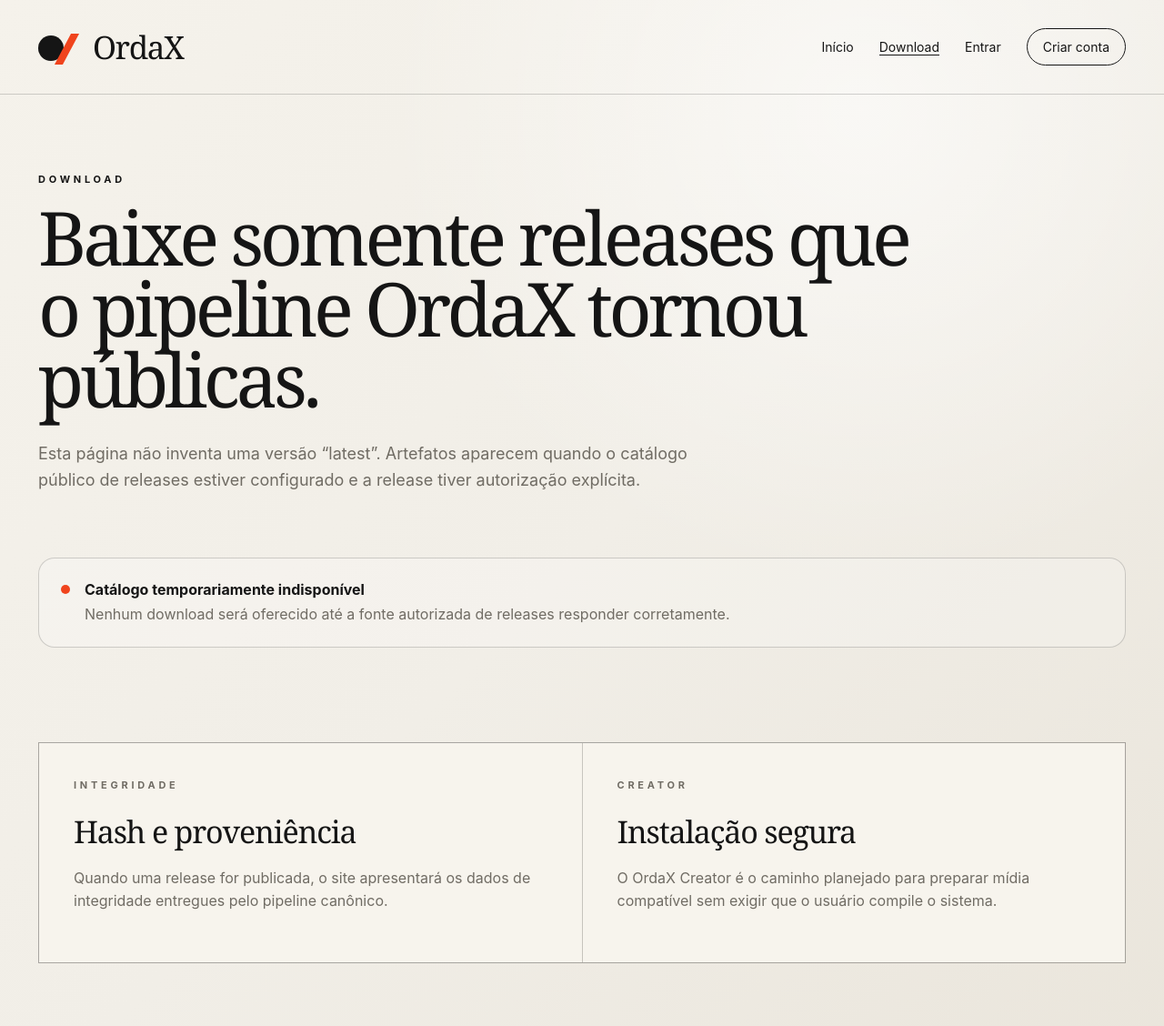
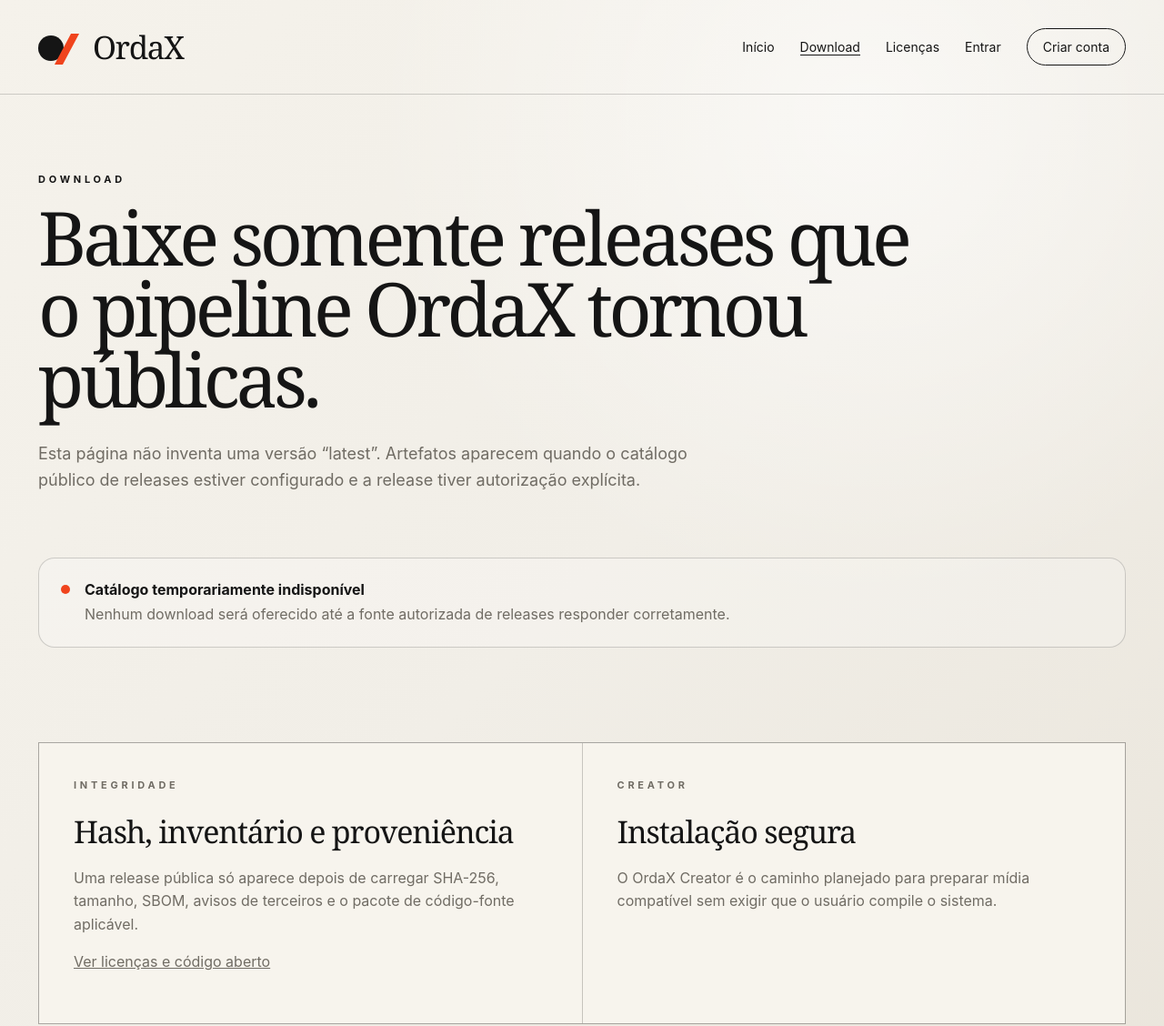
Before and after one commit to washingtonmsdj/propotipo-ordax-os, a plain HTML site: page sites/public/download/index.html in a window 1280 px wide. Shown: the top 1128 px of the page at 91% size. Drawn offline with Linux system fonts and the light colour scheme; no server answers.

Commit message:
Link public portal pages to release licenses

```diff
--- a/sites/public/download/index.html
+++ b/sites/public/download/index.html
@@ -12,7 +12,7 @@
   <a class="skip-link" href="#conteudo">Ir para o conteúdo</a>
   <header class="site-header">
     <a class="brand" href="/" aria-label="OrdaX — início"><span class="brand-mark" aria-hidden="true"><span></span><i></i></span><span class="brand-name">OrdaX</span></a>
-    <nav class="site-nav" aria-label="Navegação principal"><a href="/">Início</a><a aria-current="page" href="/download/">Download</a><a href="/login/">Entrar</a><a class="nav-cta" href="/cadastro/">Criar conta</a></nav>
+    <nav class="site-nav" aria-label="Navegação principal"><a href="/">Início</a><a aria-current="page" href="/download/">Download</a><a href="/licencas/">Licenças</a><a href="/login/">Entrar</a><a class="nav-cta" href="/cadastro/">Criar conta</a></nav>
   </header>
   <main id="conteudo" class="page-shell">
     <header class="page-hero">
@@ -26,7 +26,7 @@
     </section>
     <section class="release-list" data-release-list aria-label="Releases públicas"></section>
     <section class="info-grid">
-      <article><p class="eyebrow">INTEGRIDADE</p><h2>Hash e proveniência</h2><p>Quando uma release for publicada, o site apresentará os dados de integridade entregues pelo pipeline canônico.</p></article>
+      <article><p class="eyebrow">INTEGRIDADE</p><h2>Hash, inventário e proveniência</h2><p>Uma release pública só aparece depois de carregar SHA-256, tamanho, SBOM, avisos de terceiros e o pacote de código-fonte aplicável.</p><p><a href="/licencas/">Ver licenças e código aberto</a></p></article>
       <article><p class="eyebrow">CREATOR</p><h2>Instalação segura</h2><p>O OrdaX Creator é o caminho planejado para preparar mídia compatível sem exigir que o usuário compile o sistema.</p></article>
     </section>
   </main>
```
